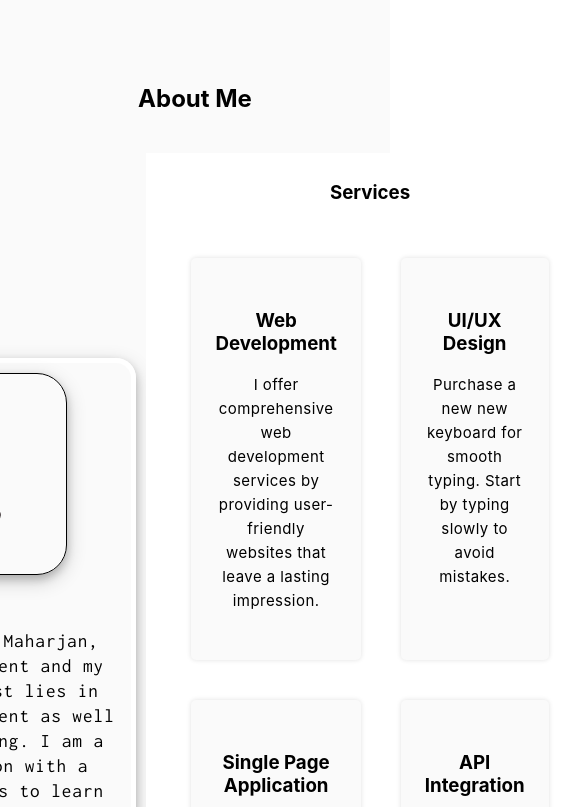
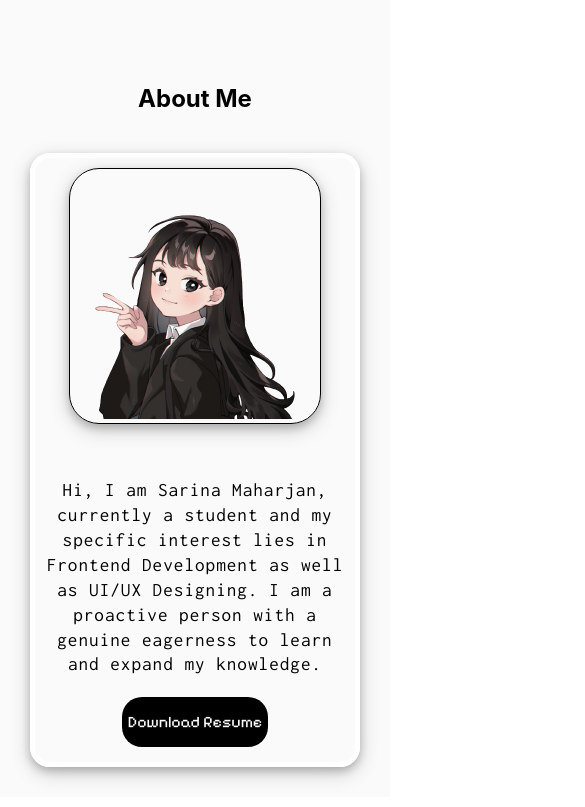
Before and after one commit to 666Deadsoul/portfolio, a React (Create React App) app: page /about in a window 390 px wide. Shown: the part 940-1747 px from the top of the page, 585 px wide, since content can reach past the window. Built offline with nearby package versions, Linux system fonts and the light colour scheme.

Commit message:
responsive added in services

```diff
--- a/src/components/about.css
+++ b/src/components/about.css
@@ -134,15 +134,17 @@ p {
 @media screen and (max-width: 1000px) {
 
   #main_ab {
-    height: 70vh;
+    /* height: 70vh; */
     display: flex;
+    flex-direction: column;
     justify-content: center;
     align-items: center;
     background-color: var(--secondary-color);
+    gap:30px;
   }
 
   #about_sec {
-    width: 600px;
+    width: 400px;
   }
 
   #detail p {
@@ -150,16 +152,16 @@ p {
     width: 350px;
   }
 
-  .av {
-    width: 200px;
+  /* .av {
+    width: 00px;
     height: 200px;
-  }
+  } */
 
-  #S_av {
+  /* #S_av {
     margin-top: 5px;
     width: 150px;
 
-  }
+  } */
 }
 
 
@@ -225,5 +227,12 @@ p {
     width: 300px;
     font-family: var(--secondary-font);
   }
+  #about_sec {
+    width: 300px;
+  }
+  #service_section .card p{
+    display: none;
+
+  }
 
 }
```
